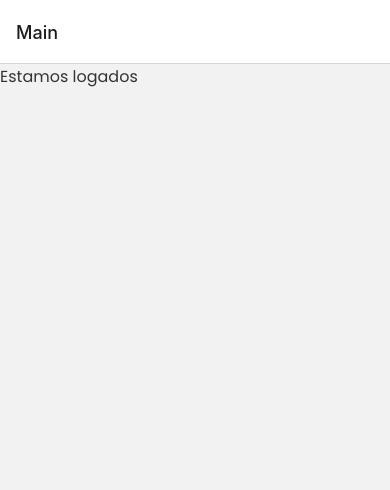
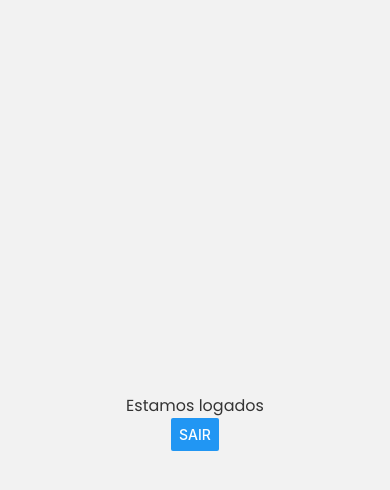
Before and after one commit to ICEI-PUC-Minas-PMV-ADS/SuperGym, a React Native app in the folder src/app/: screen /SignIn in a window 390 px wide. Both pictures are taken after a click on the button "LOGIN". Shown: the top 490 px of the page. Built offline with nearby package versions, Linux system fonts and the light colour scheme.

Commit message:
Botao de Logout

```diff
--- a/src/app/src/contexts/auth.tsx
+++ b/src/app/src/contexts/auth.tsx
@@ -6,6 +6,7 @@ interface AuthContextData {
   signed: boolean;
   user: object | null;
   signIn(): Promise<void>;
+  logout(): void;
 }
 
 const AuthContext = createContext<AuthContextData>({} as AuthContextData);
@@ -21,8 +22,16 @@ export function AuthProvider({ children }) {
     console.log(response);
   }
 
+  async function logout() {
+    const response = await auth.signIn();
+
+    setUser(null);
+
+    console.log(response);
+  }
+
   return (
-    <AuthContext.Provider value={{ signed: Boolean(user), user, signIn }}>
+    <AuthContext.Provider value={{ signed: Boolean(user), user, signIn, logout }}>
       {children}
     </AuthContext.Provider>
   );
--- a/src/app/src/pages/Index/index.tsx
+++ b/src/app/src/pages/Index/index.tsx
@@ -1,11 +1,20 @@
-import React from 'react';
-import { View } from 'react-native';
+import React, { useContext } from 'react';
+import { View, Button } from 'react-native';
 import { Text } from '../../components/Text';
+import AuthContext from '../../contexts/auth';
 
 function Main() {
+  const { signed, logout } = useContext(AuthContext);
+
+  console.log(signed);
+
+  async function handleLogout() {
+    logout();
+  }
   return (
-    <View>
+    <View style={{ flex: 1, justifyContent: 'center', alignItems: 'center' }}>
       <Text>Estamos logados</Text>
+      <Button title='Sair' onPress={handleLogout} />
     </View>
   );
 }
--- a/src/app/src/routes/app.auth.tsx
+++ b/src/app/src/routes/app.auth.tsx
@@ -6,7 +6,7 @@ const AuthStack = createNativeStackNavigator();
 
 function AuthRoutes() {
   return (
-    <AuthStack.Navigator initialRouteName='Main'>
+    <AuthStack.Navigator screenOptions={{ headerShown: false }} initialRouteName='Main'>
       <AuthStack.Screen name="Main" component={Main} />
     </AuthStack.Navigator>
   );
```
